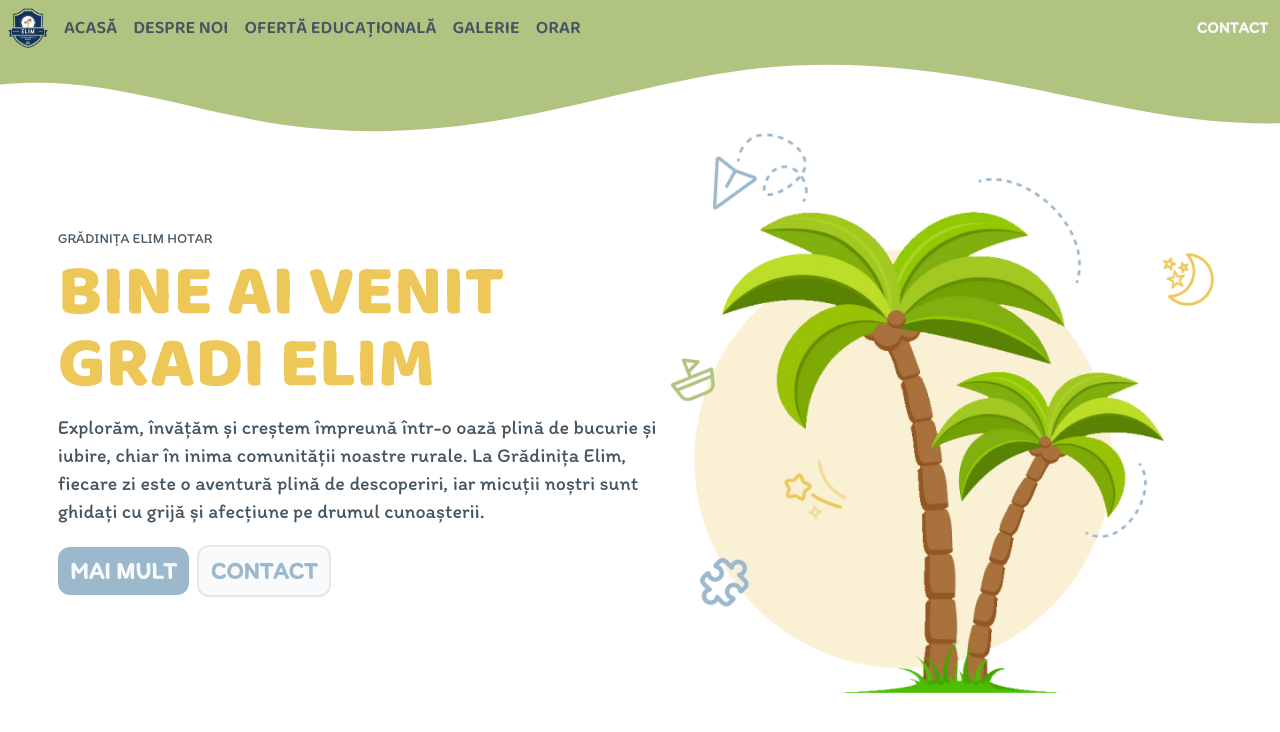
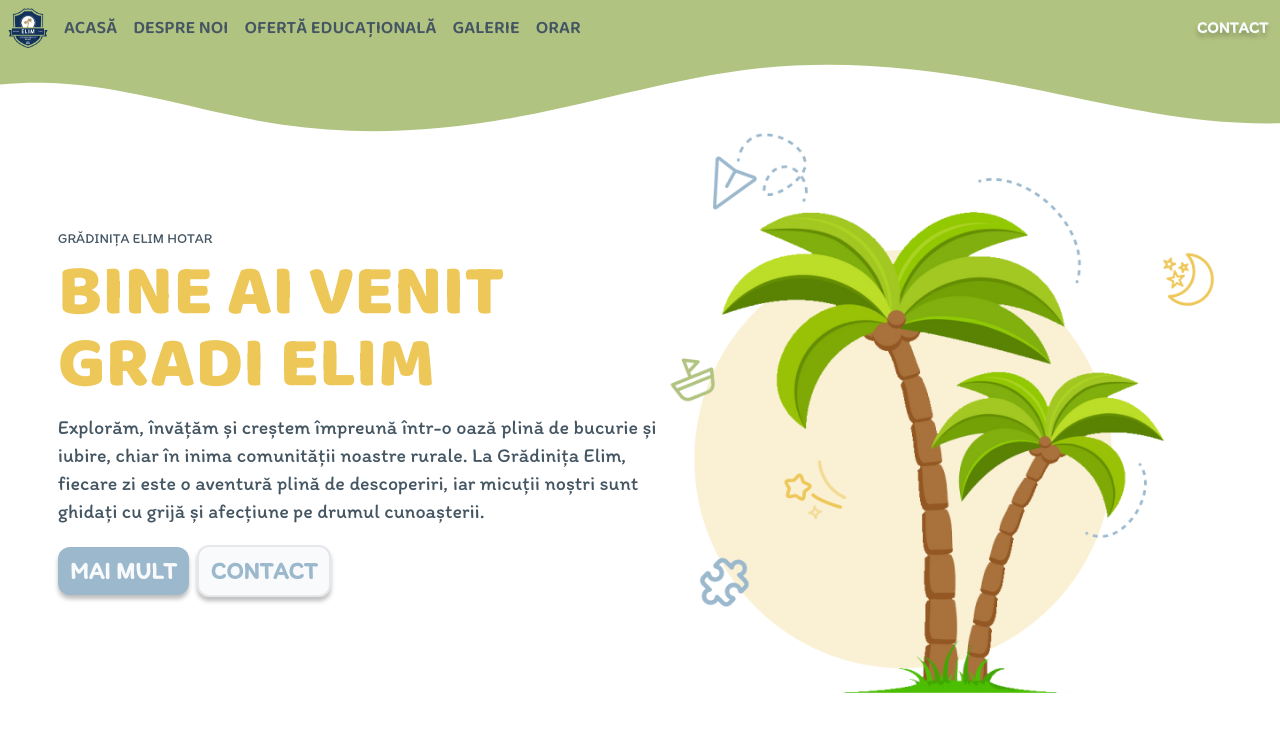
Before and after one commit to DenisWithOneN/gradi-elim, a Vue app: page /#/ in a window 1280 px wide. Shown: the top 732 px of the page. Built offline with nearby package versions, Linux system fonts and the light colour scheme; a web font is replaced by a local one.

Commit message:
added custom drop shadow

```diff
--- a/tailwind.config.js
+++ b/tailwind.config.js
@@ -18,6 +18,9 @@ module.exports = {
       },
       height:{
         'normal': '35rem',
+      },
+      dropShadow: {
+        'custom': '0px 4px 2px rgba(0, 0, 0, 0.25)',
       }
     },
   },
```
